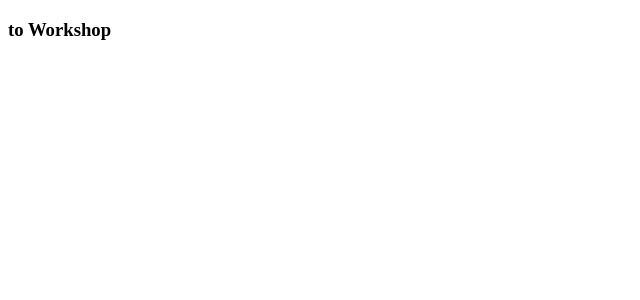
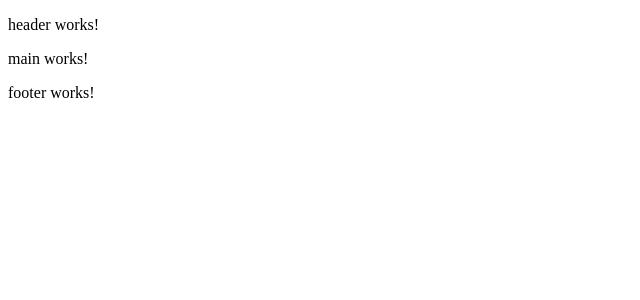
Before and after one commit to StanZz94/Angular-Workshop, an Angular app in the folder Workshop01/: page / in a window 1280 px wide. Shown: the top 300 px of the page, without its empty margins (0-640 px from the left). Built offline with nearby package versions, Linux system fonts and the light colour scheme.

Commit message:
generate main component

```diff
--- a/Workshop01/src/app/app.component.html
+++ b/Workshop01/src/app/app.component.html
@@ -1 +1,3 @@
-<h3>to Workshop</h3>
+<app-header />
+<app-main />
+<app-footer />
--- /dev/null
+++ b/Workshop01/src/app/core/footer/footer.component.html
@@ -0,0 +1 @@
+<p>footer works!</p>
--- /dev/null
+++ b/Workshop01/src/app/core/header/header.component.html
@@ -0,0 +1 @@
+<p>header works!</p>
--- /dev/null
+++ b/Workshop01/src/app/main/main.component.html
@@ -0,0 +1 @@
+<p>main works!</p>
```
Also changed, not shown: Workshop01/src/app/app.module.ts (+8 -2 lines), Workshop01/src/app/core/core.module.ts (+10 -1 lines), Workshop01/src/app/core/footer/footer.component.ts (added, +10 -0 lines), Workshop01/src/app/core/header/header.component.ts (added, +10 -0 lines), Workshop01/src/app/main/main.component.ts (added, +10 -0 lines), Workshop01/src/app/core/footer/footer.component.css (added), Workshop01/src/app/core/header/header.component.css (added), Workshop01/src/app/main/main.component.css (added).
